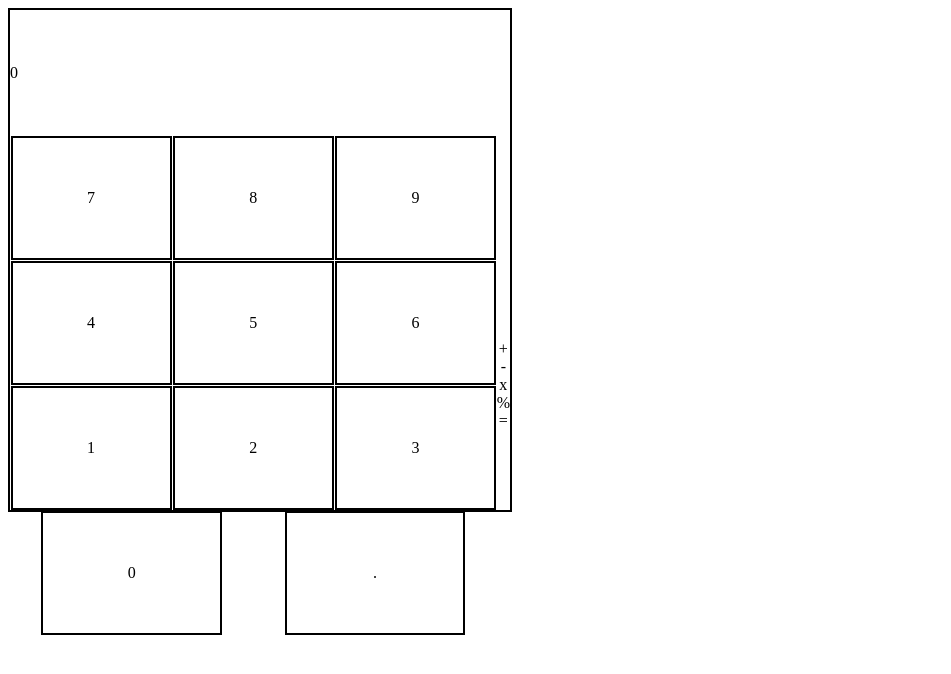
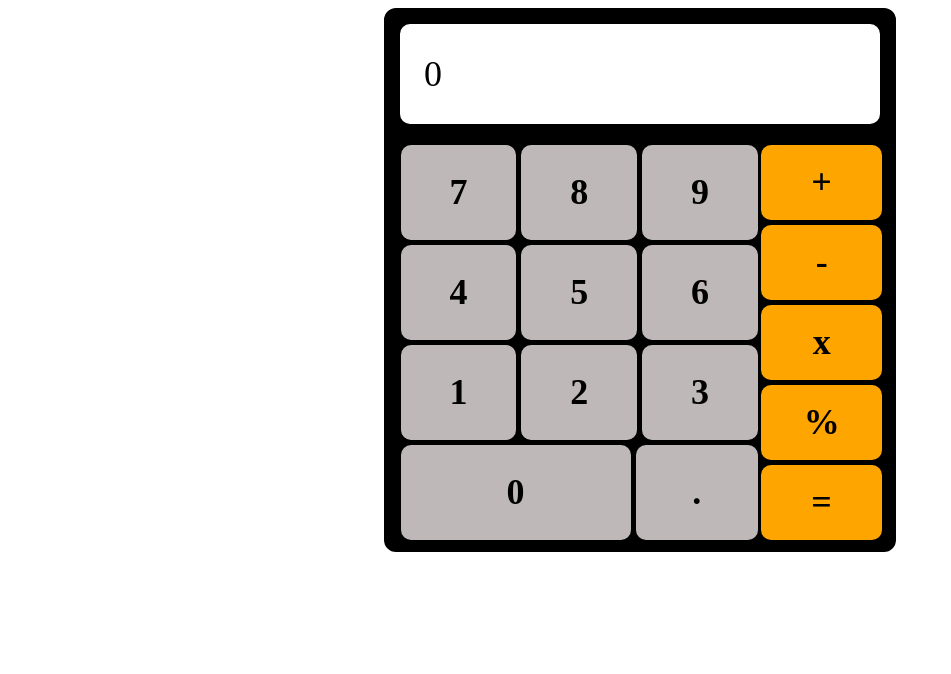
Before and after one commit to Jbonomo38/calc, a plain HTML site: page index.html in a window 1280 px wide. Shown: the whole page, without its empty margins (0-951 px from the left). Drawn offline with Linux system fonts and the light colour scheme.

Commit message:
Improve design

```diff
--- a/index.html
+++ b/index.html
@@ -13,6 +13,10 @@
         <div class="console">0</div>
         <div class="inputs">
             <div class="numbers">
+                <!-- <div class="row">
+                    <div class="number">AC</div>
+                    <div class="number">+/-</div>
+                    <div class="number">%</div> -->
                 <div class="row">
                     <div class="number">7</div>
                     <div class="number">8</div>
@@ -29,8 +33,9 @@
                     <div class="number">3</div>
                 </div>
                 <div class="row">
-                    <div class="number">0</div>
+                    <div class="number" id="zero">0</div>
                     <div class="number">.</div>
+
                 </div>
             </div>
             <div class="operators">
--- a/styles.css
+++ b/styles.css
@@ -1,5 +1,6 @@
 body {
     display: flex;
+    justify-content: center;
 }
 
 .calculator-body {
@@ -8,6 +9,10 @@ body {
     width: 500px;
     height: 500px;
     border: 2px solid black;
+    border-radius: 12px;
+    padding: 4px;
+    padding-bottom: 36px;
+    background: black;
     /* justify-content: space-between;
     align-items: space-between; */
 }
@@ -15,9 +20,15 @@ body {
 .console {
     display: flex;
     width: 100%;
-    height: 25%;
+    height: 20%;
     justify-content: left;
     align-items: center;
+    margin: 8px;
+    padding-left: 24px;
+    border: 2px solid black;
+    font-size: 36px;
+    background-color: white;
+    border-radius: 12px;
 }
 
 .inputs {
@@ -25,19 +36,25 @@ body {
     flex-flow: row nowrap;
     width: 100%;
     height: 100%;
+    margin: 8px;
 }
 
 .numbers {
     display: flex;
     flex-flow: row wrap;
-    width: 100%;
+    width: 75%;
+    height: 80%;
+    font-weight: bold;
 }
 
 .operators {
     display: flex;
-    flex-flow: column wrap;
-    justify-content: center;
+    flex-flow: column nowrap;
+    justify-content: space-around;
     align-items: center;
+    width: 25%;
+    height: 80%;
+    padding-left: 1px;
 }
 
 .row {
@@ -55,8 +72,25 @@ body {
     padding: 8px;
     margin: .5px;
     border: 2px solid black;
+    font-size: 36px;
+    background-color: rgb(191, 184, 184);
+    border-radius: 12px;
 }
 
 .operator {
     display: flex;
+    border: 2px solid black;
+    background-color: orange;
+    width: 100%;
+    height: 25%;
+    justify-content: center;
+    align-items: center;
+    margin: .5px;
+    font-weight: bold;
+    font-size: 36px;
+    border-radius: 12px;
 }
+
+#zero {
+    width: 66.67%;
+}
```
